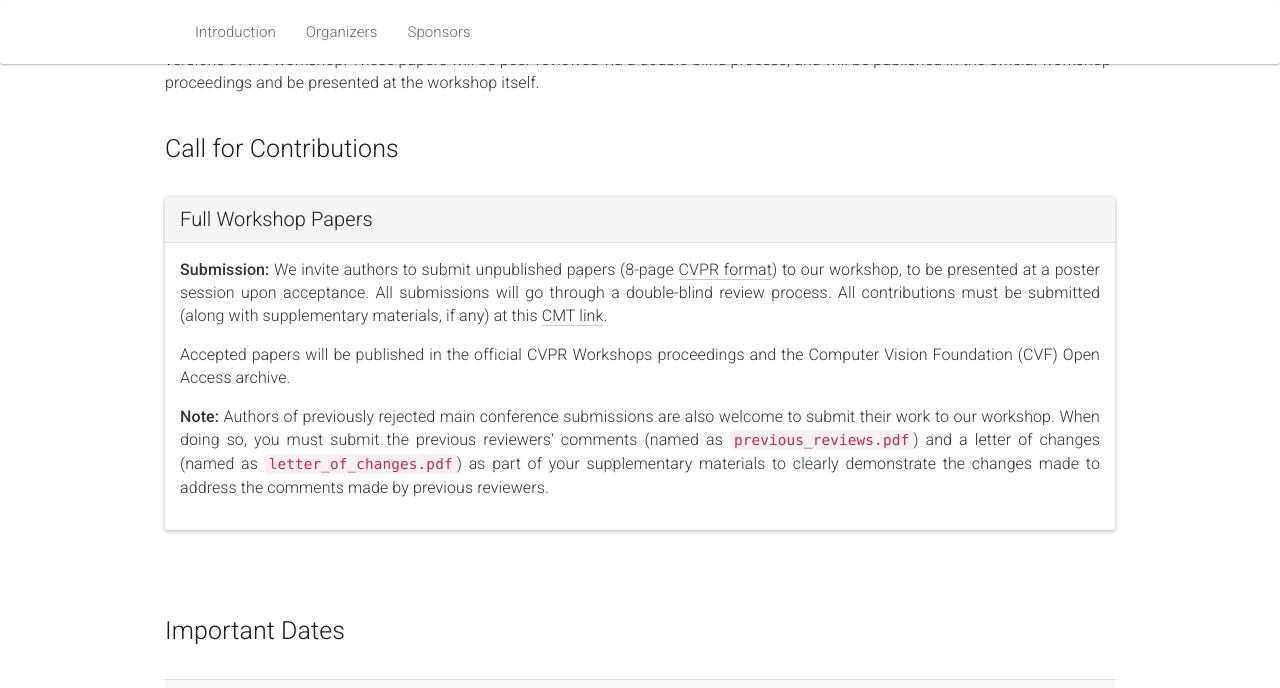
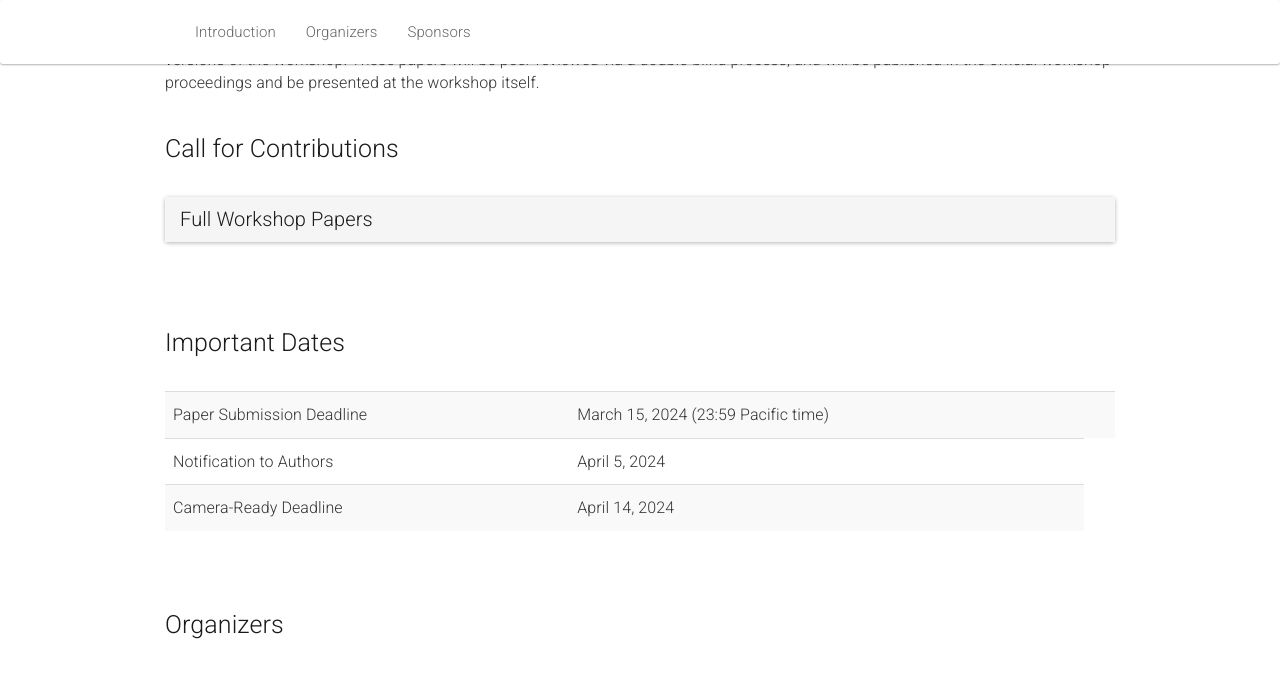
Before and after one commit to gazeworkshop/gazeworkshop.github.io, a Jekyll site: the page built from _pages/home_2024.md, in a window 1280 px wide and 900 px high, scrolled down 800 px, cut to the strip 0-688 px from the top of the window. Built offline with Jekyll 4.4.1, drawn with Linux system fonts in a browser that asks for light colours; nearby versions of some CDN libraries.

Commit message:
Hide call for papers

```diff
--- a/_pages/home_2024.md
+++ b/_pages/home_2024.md
@@ -64,7 +64,7 @@ acknowledgements: ""
       <div class="panel-heading" data-toggle="collapse" data-parent="#call" href="#call-papers" style="cursor:pointer;">
         <h3 style="margin:0;">Full Workshop Papers</h3>
       </div>
-      <div id="call-papers" class="panel-collapse" data-parent="#call">
+      <div id="call-papers" class="panel-collapse collapse" data-parent="#call">
         <div class="panel-body">
           <p>
 	    <span style="font-weight:500;">Submission:</span> We invite authors to submit unpublished papers (8-page <a href="https://github.com/cvpr-org/author-kit/releases" target="_blank">CVPR format</a>) to our workshop, to be presented at a poster session upon acceptance. All submissions will go through a double-blind review process.
```
